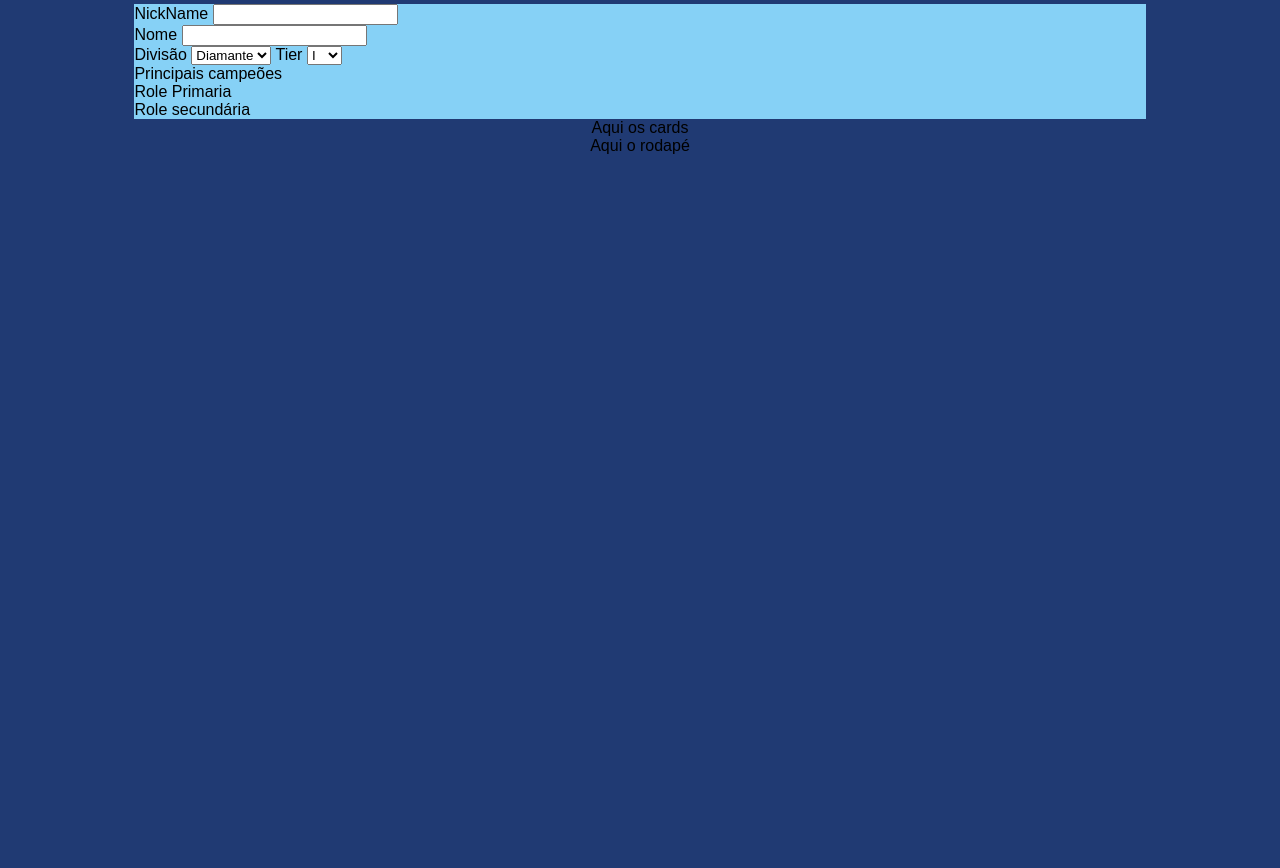
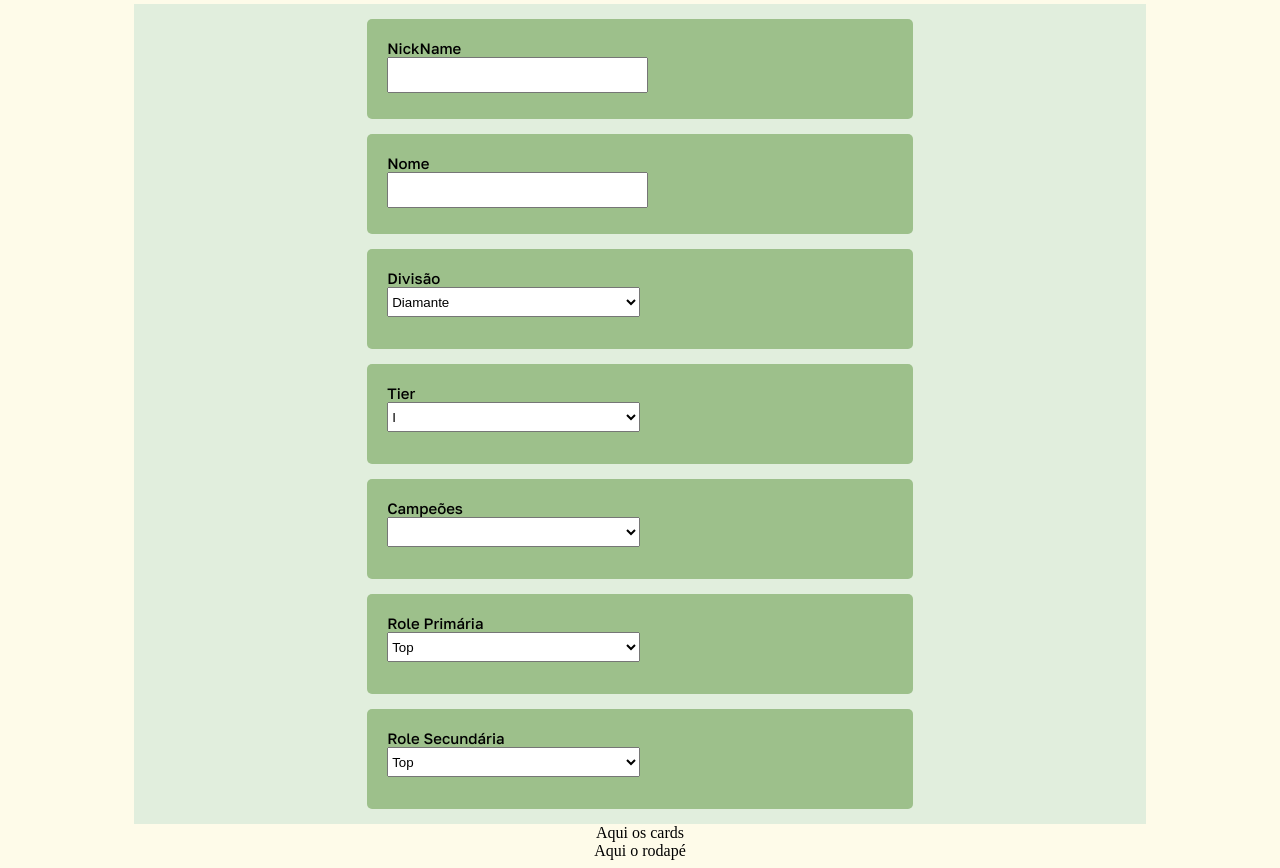
Before and after one commit to renatog17/form-jogador-lol, a plain HTML site: page index.html in a window 1280 px wide. Shown: the part 414-1282 px from the top of the page. Before the commit the page ends 816 px from the top, so only its background shows below. Drawn offline with Linux system fonts and the light colour scheme; no server answers; a web font is replaced by a local one.

Commit message:
consumindo api e style.css

```diff
--- a/css/style.css
+++ b/css/style.css
@@ -1,19 +1,44 @@
+body {
+    align-items: center;
+    background: #FEFBE9;
+    display: flex;
+    flex-direction: column;
+    min-height: 100vh;
+}
 .banner img{
+    margin: 0 auto;
     border-radius: 5px;
     border: 3px solid;
-    border-color: #86d1f6;
+    border-color:  #E1EEDD;
 }
-
-body {
-    align-items: center;
-    background: #203a73;
-    display: flex;
-    flex-direction: column;
-    font-family: 'Montserrat', sans-serif;
-    min-height: 100vh;
+  .form{
+    background-color: #E1EEDD;
+    width: 80%;
+    font-family: 'Golos Text', sans-serif;
   }
 
-  .form{
-    background-color: #86d1f6;
-    width: 80%;
+  .formulario-input{
+    margin: 15px auto;
+    width: 50%;
+    height: 60px;
+    padding: 20px;
+    border-radius: 5px;
+
+    background-color: #9DC08B;
   }
+
+  .formulario-input label{
+    font-size: 15px;
+    display: block;
+  }
+  .formulario-input input{
+    margin: 0 auto;
+    width: 50%;
+    height: 50%;
+  }
+
+  .formulario-input select{
+    margin: 0 auto;
+    width: 50%;
+    height: 50%;
+  }
--- a/index.html
+++ b/index.html
@@ -1,23 +1,31 @@
 <!DOCTYPE html>
 <html lang="pt-Br">
+
 <head>
     <title>Formulário</title>
-    <meta charset="UTF-8" >
+    <meta charset="UTF-8">
     <meta http-equiv="X-UA-Compatible" content="IE=edge">
     <meta name="viewport" content="width=device-width, initial-scale=1.0">
     <link rel="stylesheet" href="css/style.css">
+    <link rel="preconnect" href="https://fonts.googleapis.com">
+<link rel="preconnect" href="https://fonts.gstatic.com" crossorigin>
+<link href="https://fonts.googleapis.com/css2?family=Golos+Text:wght@500&family=Prompt:wght@500&family=Shantell+Sans&display=swap" rel="stylesheet">
 </head>
+
 <body>
     <header class="banner">
         <img src="img/banner.jpg">
     </header>
     <form class="form">
+        <div class="formulario-input">
             <label for="nickname">NickName</label>
             <input name="nickname" id="nickname" required />
-        <br>
+        </div>
+        <div class="formulario-input">
             <label for="nome">Nome</label>
             <input name="nome" id="nome" required>
-        <br>
+        </div>
+        <div class="formulario-input">
             <label for="divisao">Divisão</label>
             <select name="divisao" id="divisao">
                 <option value="Diamante">Diamante</option>
@@ -27,6 +35,8 @@
                 <option value="Bronze">Bronze</option>
                 <option value="Ferro">Ferro</option>
             </select>
+        </div>
+        <div class="formulario-input">
             <label for="tier">Tier</label>
             <select name="tier" id="tier">
                 <option value="I">I</option>
@@ -34,10 +44,32 @@
                 <option value="III">III</option>
                 <option value="IV">IV</option>
             </select>
-        <br>
-        Principais campeões <br>
-        Role Primaria<br>
-        Role secundária
+        </div>
+        <div class="formulario-input">
+            <label for="campeoes">Campeões</label>
+            <select name="campeoes" id="campeoes">
+            </select>
+        </div>
+        <div class="formulario-input">
+            <label for="role-primaria">Role Primária</label>
+            <select name="role-primaria" id="role-primaria">
+                <option value="Top">Top</option>
+                <option value="Jungle">Jungle</option>
+                <option value="Mid">Mid</option>
+                <option value="Adc">Adc</option>
+                <option value="Sup">Sup</option>
+            </select>
+        </div>
+        <div class="formulario-input">
+            <label for="role-primaria">Role Secundária</label>
+            <select name="role-secundaria" id="role-secundaria">
+                <option value="Top">Top</option>
+                <option value="Jungle">Jungle</option>
+                <option value="Mid">Mid</option>
+                <option value="Adc">Adc</option>
+                <option value="Sup">Sup</option>
+            </select>
+        </div>
     </form>
     <div>
         Aqui os cards
@@ -45,5 +77,7 @@
     <footer>
         Aqui o rodapé
     </footer>
+    <script src="main/main.js"></script>
 </body>
+
 </html>
--- /dev/null
+++ b/main/main.js
@@ -0,0 +1,19 @@
+var listaCampeoes = []
+var selectCampeoes = document.getElementById('campeoes')
+
+async function buscaCampeoes(){
+    var listaCampeoesPromise = await fetch('http://localhost:8080/campeoes')
+    listaCampeoes = await listaCampeoesPromise.json()
+    console.log("aqui dentro")
+    console.log(listaCampeoes)
+
+    for(i = 0; i<listaCampeoes.length; i++){
+        var optionCampeao = document.createElement('option')
+        optionCampeao.value = listaCampeoes[i]
+        optionCampeao.text = listaCampeoes[i]
+        selectCampeoes.appendChild(optionCampeao)
+    }
+
+}
+
+buscaCampeoes()
```
Lines whose indentation alone changed are shown as unchanged.
